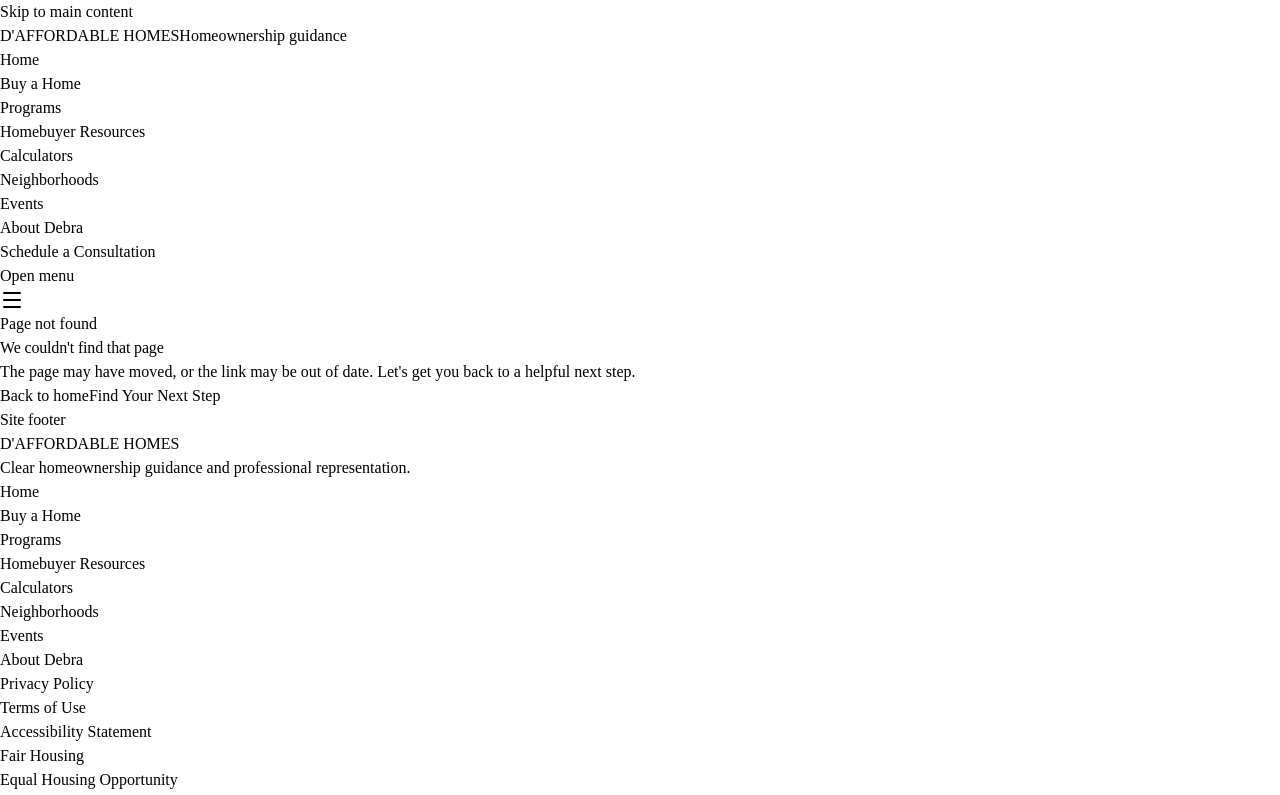
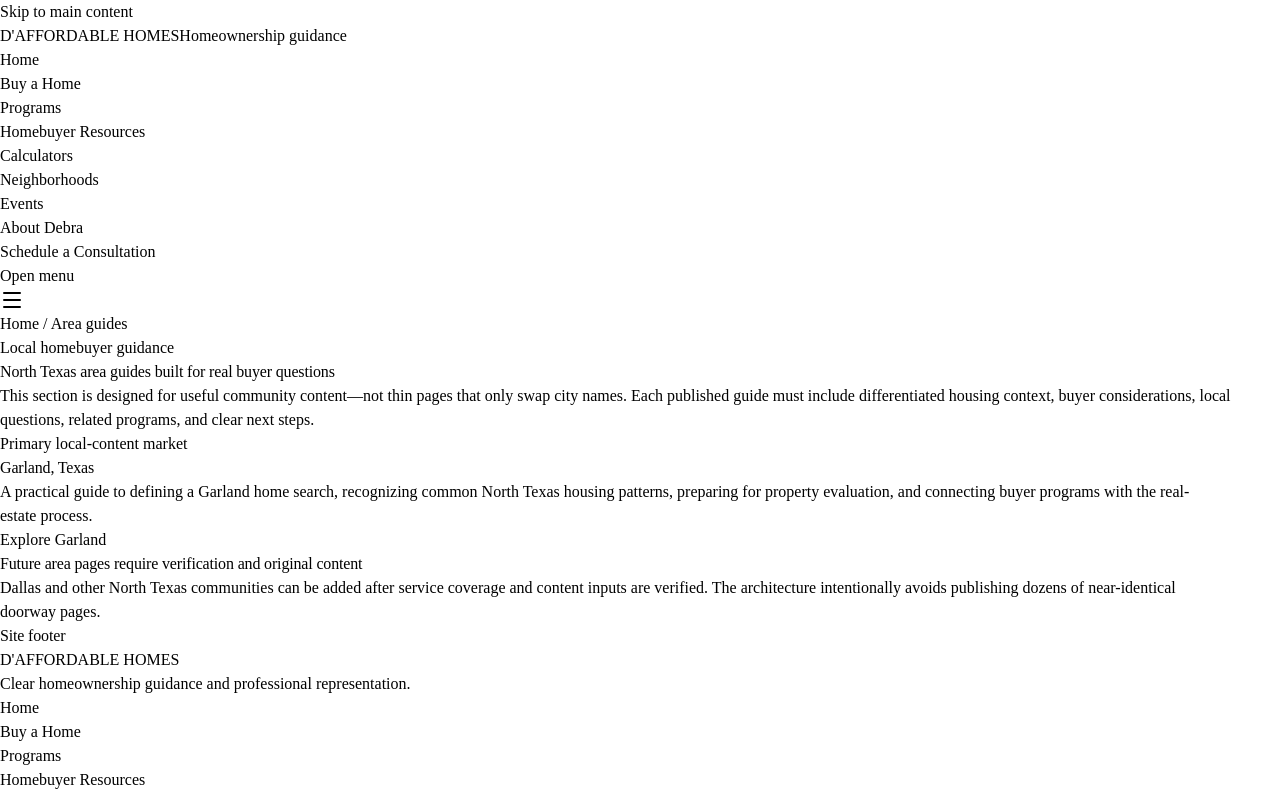
Before and after one commit to ebyron357/DAffordableHomes-Platform, a Next.js app in the folder apps/web/: page /areas in a window 1280 px wide. Before the commit this address had no page. Shown: the top 795 px of the page. Built offline with nearby package versions, Linux system fonts and the light colour scheme.

Commit message:
feat: add maintainable local-area content hub

```diff
--- /dev/null
+++ b/apps/web/app/areas/page.tsx
@@ -0,0 +1,44 @@
+import type { Metadata } from "next"
+import Link from "next/link"
+import { Button } from "@/components/ui/button"
+import { Container } from "@/components/ui/container"
+
+export const metadata: Metadata = {
+  title: "North Texas Homebuyer Area Guides",
+  description:
+    "Useful, differentiated homebuyer guidance for Garland and future verified Dallas–Fort Worth communities without copied city pages or unsupported market statistics.",
+  alternates: { canonical: "/areas" },
+}
+
+export default function AreasPage() {
+  return (
+    <>
+      <section className="border-b border-border bg-card">
+        <Container className="py-12 md:py-20">
+          <nav aria-label="Breadcrumb" className="text-sm text-muted-foreground"><Link href="/" className="hover:underline">Home</Link> / <span aria-current="page">Area guides</span></nav>
+          <p className="mt-8 text-xs font-semibold uppercase tracking-[0.12em] text-accent">Local homebuyer guidance</p>
+          <h1 className="mt-4 max-w-4xl font-serif text-[42px] font-normal leading-[1.08] sm:text-[56px]">North Texas area guides built for real buyer questions</h1>
+          <p className="mt-6 max-w-3xl text-lg leading-8 text-muted-foreground">This section is designed for useful community content—not thin pages that only swap city names. Each published guide must include differentiated housing context, buyer considerations, local questions, related programs, and clear next steps.</p>
+        </Container>
+      </section>
+
+      <section className="py-14 md:py-20">
+        <Container>
+          <article className="grid gap-7 border border-border bg-card p-7 md:grid-cols-[1fr_auto] md:items-center md:p-10">
+            <div>
+              <p className="text-xs font-semibold uppercase tracking-[0.12em] text-accent">Primary local-content market</p>
+              <h2 className="mt-3 font-serif text-3xl font-normal">Garland, Texas</h2>
+              <p className="mt-4 max-w-3xl leading-7 text-muted-foreground">A practical guide to defining a Garland home search, recognizing common North Texas housing patterns, preparing for property evaluation, and connecting buyer programs with the real-estate process.</p>
+            </div>
+            <Button href="/areas/garland">Explore Garland</Button>
+          </article>
+
+          <div className="mt-10 border-l-4 border-brand-gold bg-muted p-6">
+            <h2 className="font-sans text-lg font-semibold">Future area pages require verification and original content</h2>
+            <p className="mt-3 max-w-4xl text-sm leading-6 text-muted-foreground">Dallas and other North Texas communities can be added after service coverage and content inputs are verified. The architecture intentionally avoids publishing dozens of near-identical doorway pages.</p>
+          </div>
+        </Container>
+      </section>
+    </>
+  )
+}
```
